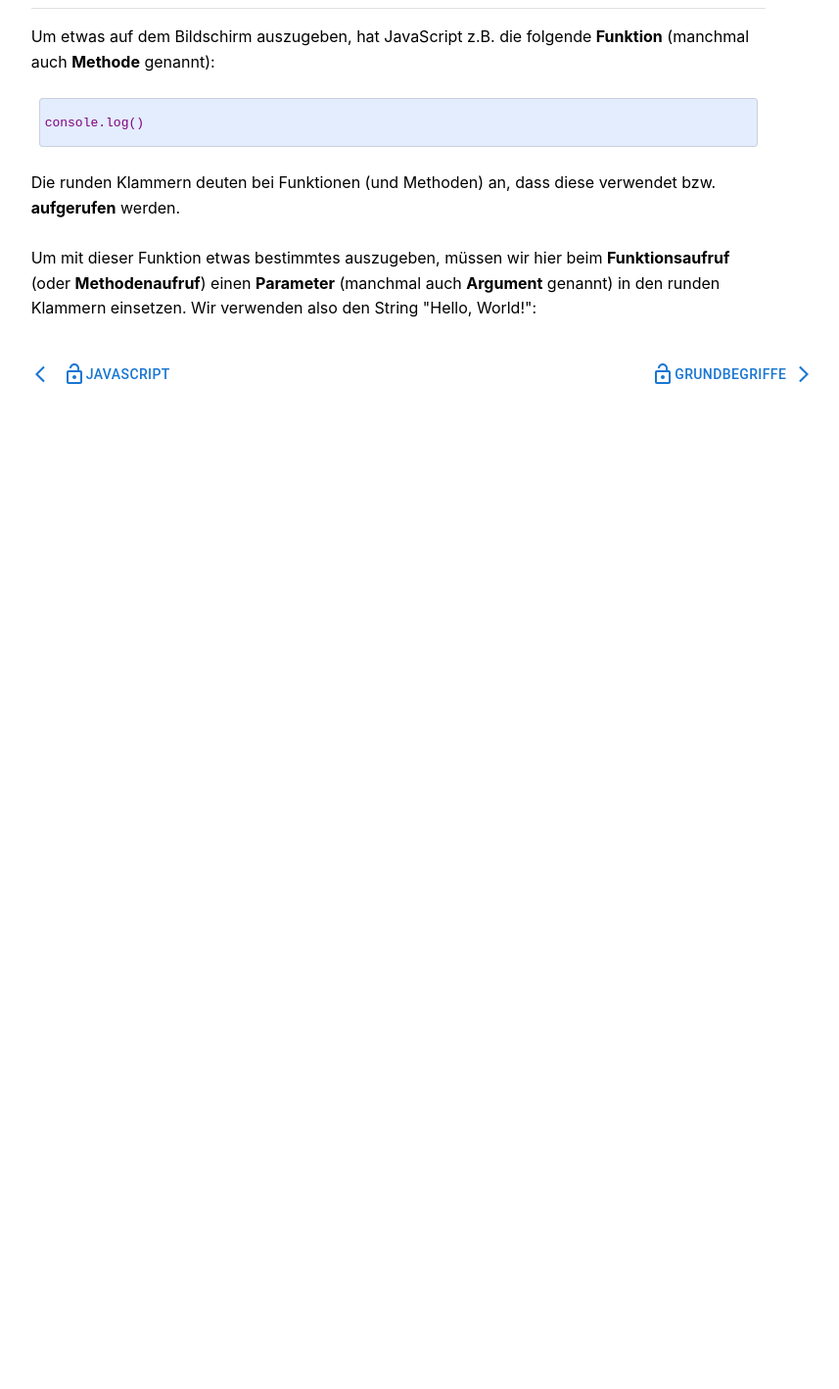
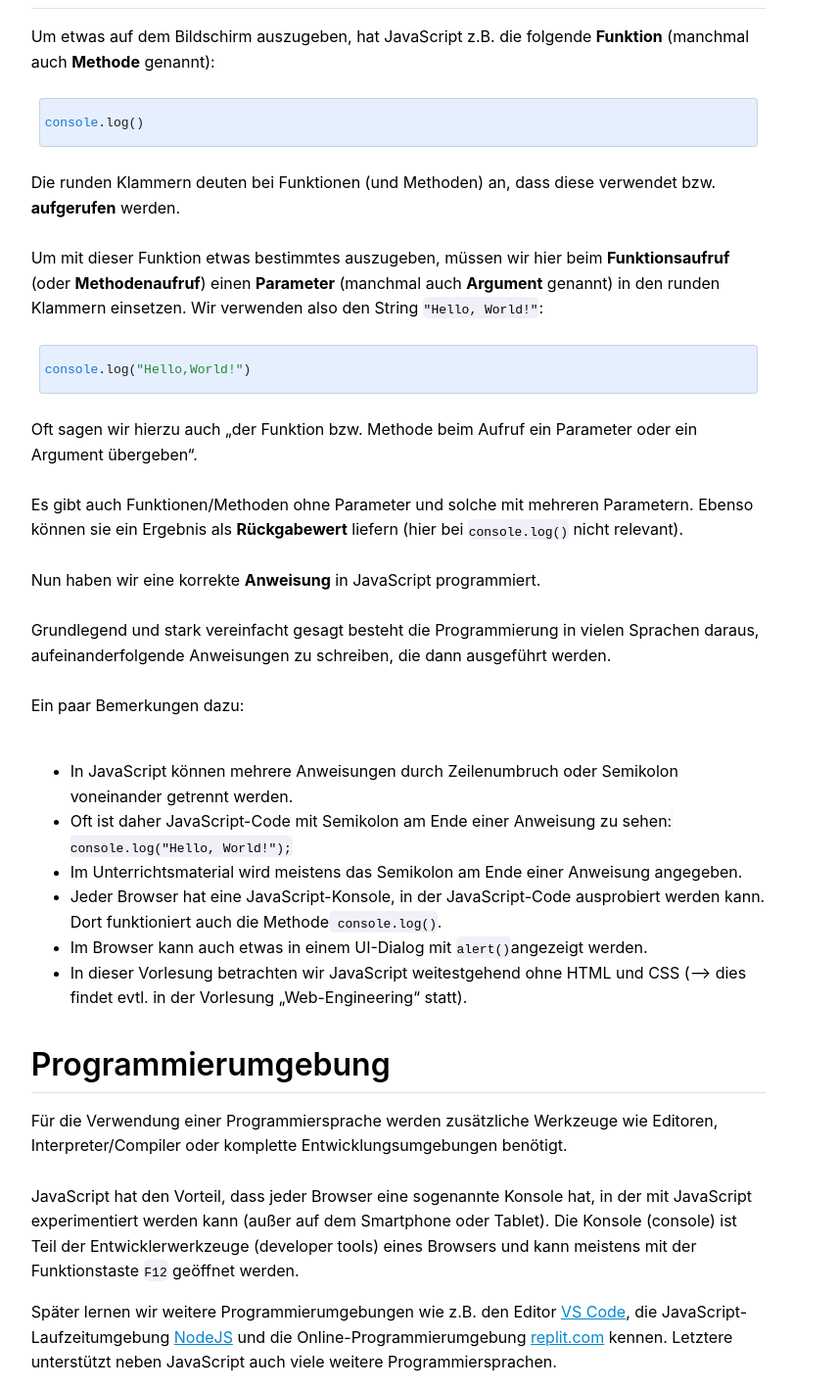
Before and after one commit to sakulklk/Lernmanagement, a Next.js app: page /hello_world in a window 1280 px wide. Shown: the part 1313-2731 px from the top of the page at 98% size, without its empty margins (233-1090 px from the left). Before the commit the page ends 1778 px from the top, so only its background shows below. Built offline with nearby package versions, Linux system fonts and the light colour scheme.

Commit message:
2 files modified

```diff
--- a/components/inhalt/K1/inhaltJSK1.js
+++ b/components/inhalt/K1/inhaltJSK1.js
@@ -11,6 +11,12 @@ import LockOpenIcon from '@mui/icons-material/LockOpen';
 import Paper from '@mui/material/Paper';
 
 export default function Sidemenu() {
+  const umgebungen = [
+    'Deno',
+    'Rome',
+    'Kennst du weitere und hast damit schon mal gearbeitet?',
+  ];
+  const listOne = umgebungen.map((umgebungen) => <li>{umgebungen}</li>);
   return (
     <div>
       <style jsx>{`
@@ -42,7 +48,7 @@ export default function Sidemenu() {
               }
 
               ul {
-                list-style-type: circle;
+                list-style-type: disc;
               }
 
               .u_c{
@@ -50,14 +56,26 @@ export default function Sidemenu() {
                 text-decoration: underline;
               }
               codest{
-                background-color: #e5e5e5;
-                border-radius: 10px;
+                background-color: #F0F0F8;
+                border-radius: 5px;
+                padding: 0.8px;
               }
 
             }
+            .purple {
+              color: #6f42c1;
+            }
+            .blue {
+              color: #1976d2;
+            }
+            .green {
+              color: #22863a;
+            }
+
             `}</style>
       <div className="content">
         <h1>Hello, World!</h1>
+        <p> </p>
         <y>
           <Box
             sx={{
@@ -92,7 +110,7 @@ export default function Sidemenu() {
               m: 1,
               width: '100%',
               height: 50,
-              background: 'rgba(59,130,246,.14)',
+              background: 'rgba(59,130,246,.13)',
             },
           }}
         >
@@ -108,7 +126,6 @@ export default function Sidemenu() {
             <code> Hello, World! </code>
           </Paper>
         </Box>
-
         <p>
           auf dem Bildschirm anzeigt bzw. ausgibt. Wir betrachten dies kurz in
           JavaScript.
@@ -163,7 +180,7 @@ export default function Sidemenu() {
               m: 1,
               width: '100%',
               height: 50,
-              background: 'rgba(59,130,246,.14)',
+              background: 'rgba(59,130,246,.13)',
             },
           }}
         >
@@ -174,7 +191,7 @@ export default function Sidemenu() {
               justifyContent: 'flex-start',
               display: 'flex',
               padding: '5px',
-              color: '#3CB043',
+              color: '#22863a',
             }}
           >
             <code> "Hello, World!" </code>
@@ -203,7 +220,7 @@ export default function Sidemenu() {
               m: 1,
               width: '100%',
               height: 50,
-              background: 'rgba(59,130,246,.14)',
+              background: 'rgba(59,130,246,.13)',
             },
           }}
         >
@@ -214,10 +231,13 @@ export default function Sidemenu() {
               justifyContent: 'flex-start',
               display: 'flex',
               padding: '5px',
-              color: 'purple',
             }}
           >
-            <code> console.log() </code>
+            <code>
+              {' '}
+              <span className="blue">console</span>.
+              <span className="purple">log</span>(){' '}
+            </code>
           </Paper>
         </Box>
         <p>
@@ -228,7 +248,244 @@ export default function Sidemenu() {
           Um mit dieser Funktion etwas bestimmtes auszugeben, müssen wir hier
           beim <b>Funktionsaufruf</b> (oder <b>Methodenaufruf</b>) einen{' '}
           <b>Parameter</b> (manchmal auch <b>Argument</b> genannt) in den runden
-          Klammern einsetzen. Wir verwenden also den String "Hello, World!":
+          Klammern einsetzen. Wir verwenden also den String{' '}
+          <codest>
+            <code>"Hello, World!"</code>
+          </codest>
+          :
+        </p>
+        <Box
+          sx={{
+            display: 'flex',
+            '& > :not(style)': {
+              m: 1,
+              width: '100%',
+              height: 50,
+              background: 'rgba(59,130,246,.13)',
+            },
+          }}
+        >
+          <Paper
+            variant="outlined"
+            sx={{
+              alignItems: 'center',
+              justifyContent: 'flex-start',
+              display: 'flex',
+              padding: '5px',
+            }}
+          >
+            <code>
+              {' '}
+              <span className="blue">console</span>.
+              <span className="purple">log</span>(
+              <span className="green">"Hello,World!"</span>){' '}
+            </code>
+          </Paper>
+        </Box>
+        <p>
+          Oft sagen wir hierzu auch „der Funktion bzw. Methode beim Aufruf ein
+          Parameter oder ein Argument übergeben“.
+          <br />
+          <br />
+          Es gibt auch Funktionen/Methoden ohne Parameter und solche mit
+          mehreren Parametern. Ebenso können sie ein Ergebnis als{' '}
+          <b>Rückgabewert</b> liefern (hier bei{' '}
+          <codest>
+            <code>console.log()</code>
+          </codest>{' '}
+          nicht relevant).
+          <br />
+          <br />
+          Nun haben wir eine korrekte <b>Anweisung</b> in JavaScript
+          programmiert.
+          <br />
+          <br />
+          Grundlegend und stark vereinfacht gesagt besteht die Programmierung in
+          vielen Sprachen daraus, aufeinanderfolgende Anweisungen zu schreiben,
+          die dann ausgeführt werden.
+          <br />
+          <br />
+          Ein paar Bemerkungen dazu:
+          <br />
+          <br />
+          <ul>
+            <li>
+              In JavaScript können mehrere Anweisungen durch Zeilenumbruch oder
+              Semikolon voneinander getrennt werden.
+            </li>
+
+            <li>
+              {' '}
+              Oft ist daher JavaScript-Code mit Semikolon am Ende einer
+              Anweisung zu sehen:
+              <codest>
+                <code> {''}console.log("Hello, World!");</code>
+              </codest>
+            </li>
+            <li>
+              {' '}
+              Im Unterrichtsmaterial wird meistens das Semikolon am Ende einer
+              Anweisung angegeben.{' '}
+            </li>
+            <li>
+              Jeder Browser hat eine JavaScript-Konsole, in der JavaScript-Code
+              ausprobiert werden kann. Dort funktioniert auch die Methode
+              <codest>
+                <code>{''} console.log()</code>
+              </codest>
+              .
+            </li>
+            <li>
+              {' '}
+              Im Browser kann auch etwas in einem UI-Dialog mit{' '}
+              <codest>
+                <code>alert()</code>
+              </codest>
+              angezeigt werden.
+            </li>
+            <li>
+              {' '}
+              In dieser Vorlesung betrachten wir JavaScript weitestgehend ohne
+              HTML und CSS (⟶ dies findet evtl. in der Vorlesung
+              „Web-Engineering“ statt).
+            </li>
+          </ul>
+        </p>
+
+        <h2>Programmierumgebung</h2>
+        <Divider />
+        <p>
+          Für die Verwendung einer Programmiersprache werden zusätzliche
+          Werkzeuge wie Editoren, Interpreter/Compiler oder komplette
+          Entwicklungsumgebungen benötigt.
+          <br />
+          <br />
+          JavaScript hat den Vorteil, dass jeder Browser eine sogenannte Konsole
+          hat, in der mit JavaScript experimentiert werden kann (außer auf dem
+          Smartphone oder Tablet). Die Konsole (console) ist Teil der
+          Entwicklerwerkzeuge (developer tools) eines Browsers und kann meistens
+          mit der Funktionstaste{' '}
+          <codest>
+            <code>F12</code>
+          </codest>{' '}
+          geöffnet werden.
+        </p>
+        <p>
+          Später lernen wir weitere Programmierumgebungen wie z.B. den Editor{' '}
+          <a
+            className="u_c"
+            target="_blank"
+            href="https://code.visualstudio.com/"
+          >
+            VS Code
+          </a>
+          , die JavaScript-Laufzeitumgebung {''}
+          <a className="u_c" target="_blank" href="https://nodejs.org/en/">
+            NodeJS
+          </a>{' '}
+          und die Online-Programmierumgebung{' '}
+          <a className="u_c" target="_blank" href="https://replit.com/">
+            replit.com
+          </a>{' '}
+          kennen. Letztere unterstützt neben JavaScript auch viele weitere
+          Programmiersprachen.
+        </p>
+        <y>
+          <Box
+            sx={{
+              backgroundColor: '#FFFFEA',
+              padding: '14px',
+            }}
+          >
+            <TipsAndUpdatesIcon></TipsAndUpdatesIcon>
+            <Box
+              sx={{
+                backgroundColor: '#FFFFEA',
+                margin: '25px',
+              }}
+            >
+              Wir werden den JavaScript-Code in den ersten Vorlesungsterminen
+              und für die Übungen in kleinen Beispielen im Browser schreiben. Es
+              muss also nichts installiert werden.
+              <br />
+              <br />
+              Für das Programmierprojekt kann später auch{' '}
+              <a className="u_c" target="_blank" href="https://nodejs.org/en/">
+                NodeJS
+              </a>{' '}
+              zur Programmierung direkt auf dem Laptop installiert werden —
+              eventuell ist dies jedoch nicht unbedingt nötig (siehe spätere
+              Infos zum Projekt).
+              <br />
+              <br />
+              Für die Programmierung von JavaScript kann im Prinzip jeder
+              Texteditor eingesetzt werden (VS Code, Web-/PhpStorm, Notepad++,
+              usw.).
+              <br />
+              <br />
+              Beim Programmierprojekt sollten alle Mitglieder einer Gruppe die
+              gleiche Entwicklungsumgebung einsetzen, damit die Teamarbeit
+              einheitlich abläuft. Hierzu ist dann auch die Verwendung von{' '}
+              <a className="u_c" target="_blank" href="https://git-scm.com/">
+                git
+              </a>{' '}
+              sinnvoll.
+            </Box>
+          </Box>
+        </y>
+        <p>
+          Es gibt weitere Alternativen zu NodeJS für
+          JavaScript-Laufzeitumgebungen, die aber noch nicht ausgereift oder
+          etabliert sind:
+          <ul>{listOne}</ul>
+        </p>
+        <h2>Ausgabe auf Bildschirm</h2>
+        <Divider />
+        <p>
+          Um etwas auf dem Bildschirm auszugeben, hat JavaScript z.B. die
+          folgende <b>Funktion</b> (manchmal auch <b>Methode</b> genannt):
+          <br />
+        </p>
+        <Box
+          sx={{
+            display: 'flex',
+            '& > :not(style)': {
+              m: 1,
+              width: '100%',
+              height: 50,
+              background: 'rgba(59,130,246,.13)',
+            },
+          }}
+        >
+          <Paper
+            variant="outlined"
+            sx={{
+              alignItems: 'center',
+              justifyContent: 'flex-start',
+              display: 'flex',
+              padding: '5px',
+            }}
+          >
+            <code>
+              {' '}
+              <span className="blue">console</span>.
+              <span className="purple">log</span>(){' '}
+            </code>
+          </Paper>
+        </Box>
+        <p>
+          Die runden Klammern deuten bei Funktionen (und Methoden) an, dass
+          diese verwendet bzw. <b>aufgerufen</b> werden.
+          <br />
+          <br />
+          Um mit dieser Funktion etwas bestimmtes auszugeben, müssen wir hier
+          beim <b>Funktionsaufruf</b> (oder <b>Methodenaufruf</b>) einen{' '}
+          <b>Parameter</b> (manchmal auch <b>Argument</b> genannt) in den runden
+          Klammern einsetzen. Wir verwenden also den String{' '}
+          <codest>
+            <code>"Hello, World!"</code>
+          </codest>
+          :
         </p>
         <br />
         <Grid container>
--- a/components/inhalt/Uebersicht/inhalt.js
+++ b/components/inhalt/Uebersicht/inhalt.js
@@ -40,7 +40,7 @@ color: #863E15
             }
 
             ul {
-              list-style-type: circle;
+              list-style-type: disc;
             }
 
             .u_c{
```
